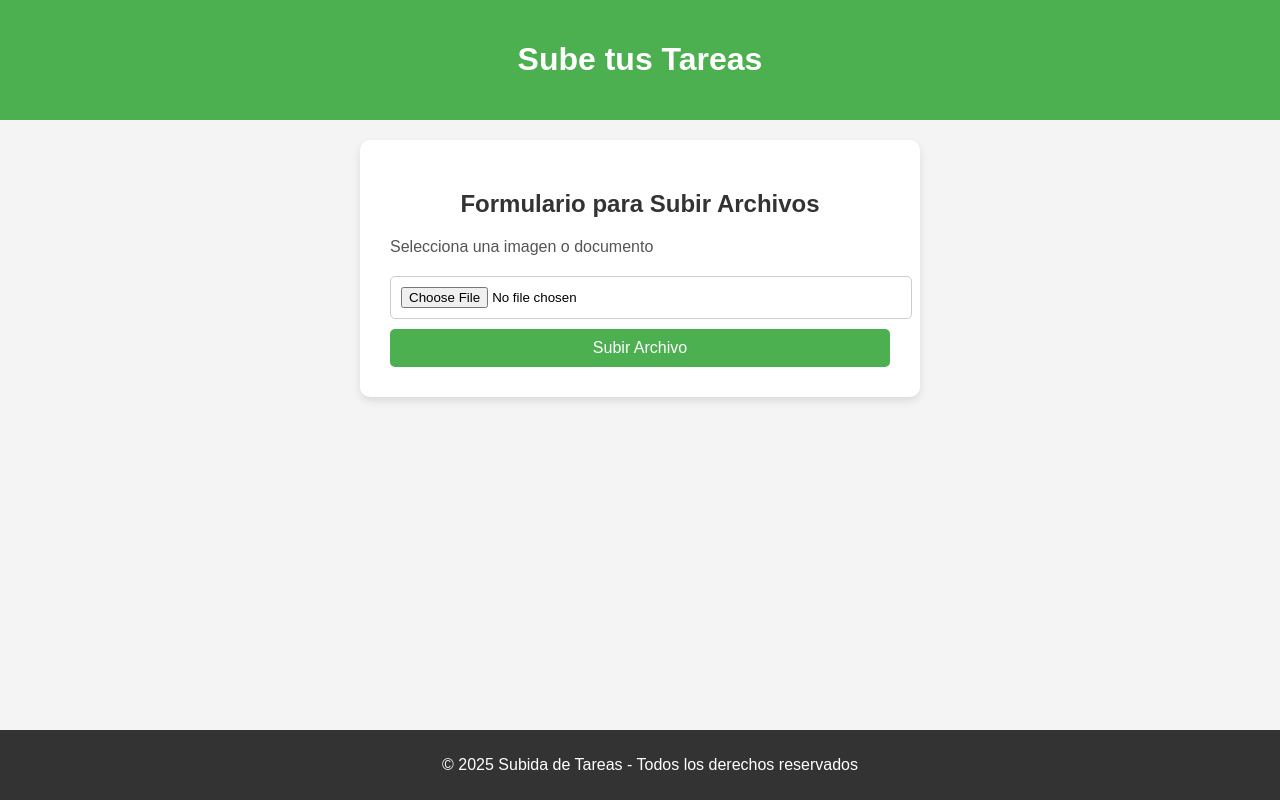
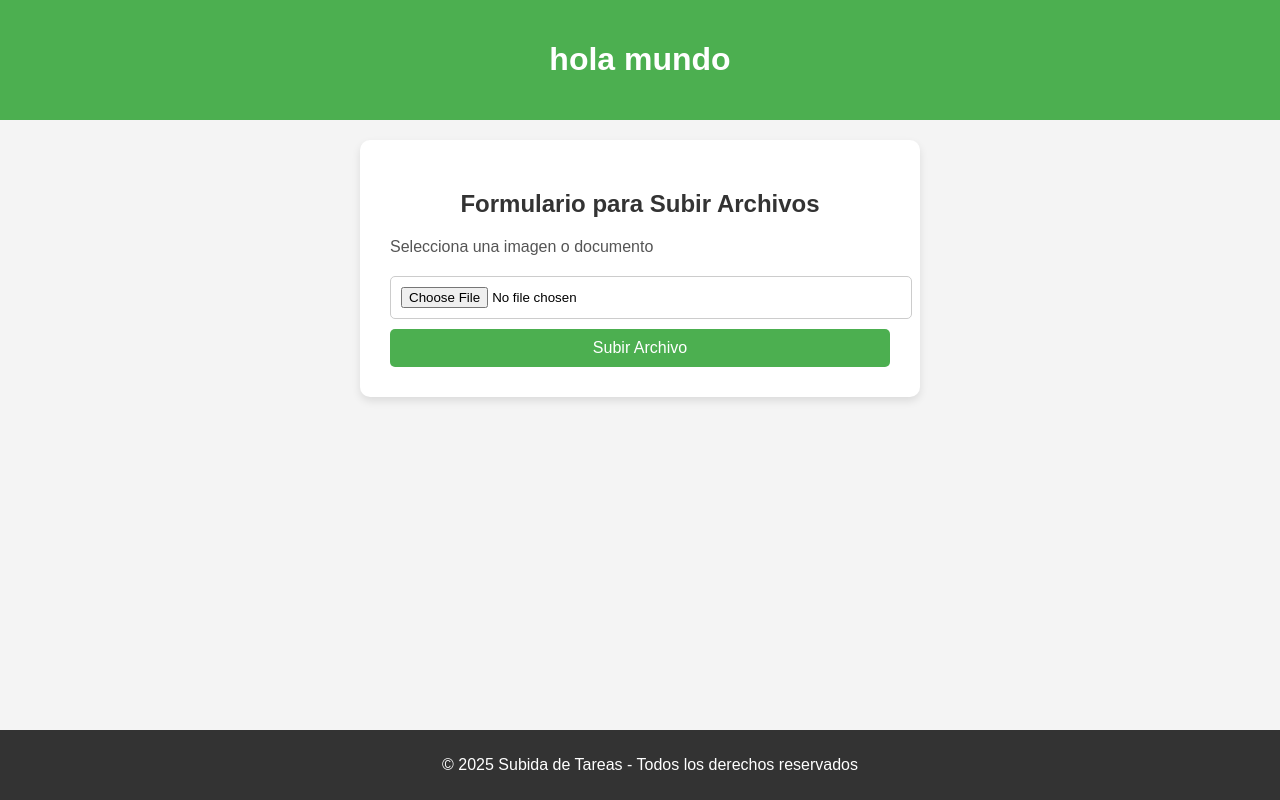
Before and after one commit to sofi172002/sofia.github.io, a plain HTML site: page index.html in a window 1280 px wide. Drawn offline with Linux system fonts and the light colour scheme.

Commit message:
Update index.html

```diff
--- a/index.html
+++ b/index.html
@@ -85,7 +85,7 @@
 <body>
 
     <header>
-        <h1>Sube tus Tareas</h1>
+        <h1>hola mundo</h1>
     </header>
 
     <main>
```
